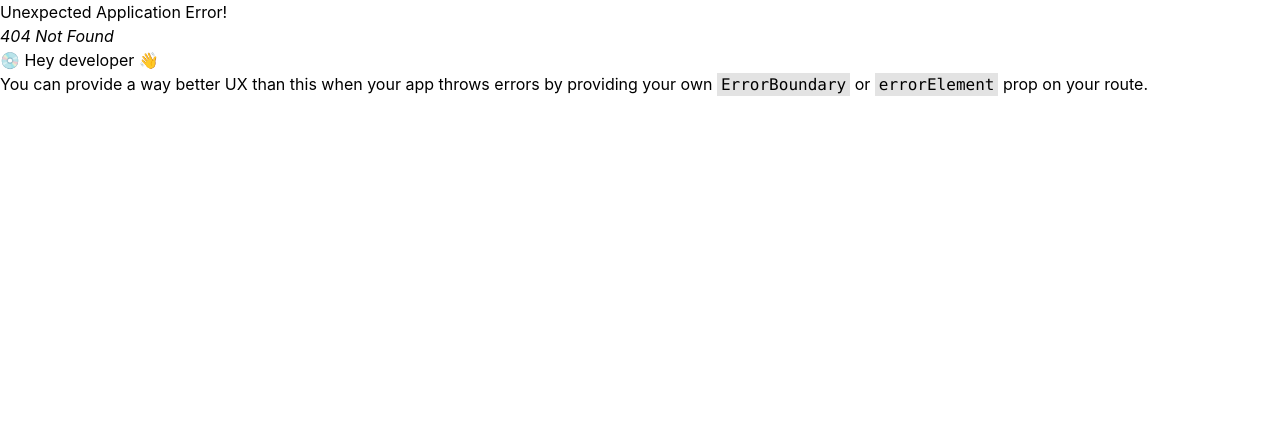
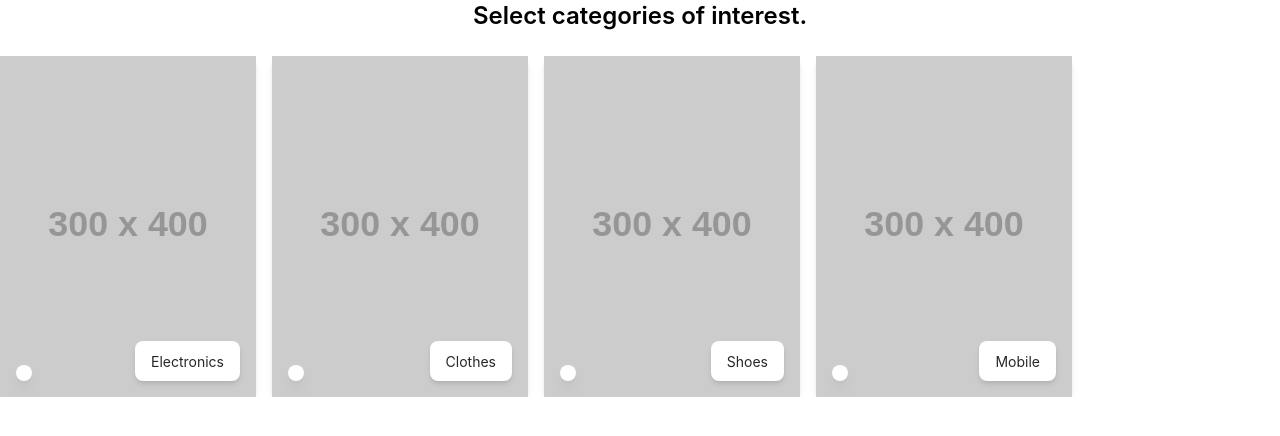
Before and after one commit to padi-corextreme/padi-user-portal, a React (Create React App) app: page /interest in a window 1280 px wide. Before the commit this address had no page. Shown: the top 436 px of the page. Built offline with nearby package versions, Linux system fonts and the light colour scheme.

Commit message:
update with wishlist store interest pages

```diff
--- a/src/App.js
+++ b/src/App.js
@@ -11,6 +11,8 @@ import LoginPage from './sections/loginPage';
 import SplashScreen from './sections/SplashScreen';
 import HomePage from './pages/home/HomePage';
 import ProfilePage from './pages/profile/profile';
+import WishlistPage from './pages/home/wishlistPage/wishlistPage';
+import InterestPage from './pages/interest/interestPage';
 
 const router = createBrowserRouter([
   { path: "/", element: <SplashScreen /> },
@@ -19,7 +21,9 @@ const router = createBrowserRouter([
   { path: "/onboarding", element: <OnboardingPage/> },
   { path: "/interestoptions", element: <InterestOptionPage/> },
   { path: "/Home", element: <HomePage /> },
-  { path: "/profile", element: <ProfilePage /> }
+  { path: "/profile", element: <ProfilePage /> },
+  { path: "/wishlist", element: <WishlistPage /> },
+  { path: "/interest", element: <InterestPage /> }
 
 
 ]);
--- a/src/pages/home/HomePage.jsx
+++ b/src/pages/home/HomePage.jsx
@@ -4,6 +4,7 @@ import Navbar from '../../components/navbar/navbar';
 import AllCategoriesCard from '../../sections/homesections/AllCategories';
 import BestDealsCard from '../../sections/homesections/BestDeal';
 import DiscountCard from '../../sections/homesections/Discount';
+import Store from '../../sections/homesections/store';
 
 // Shared Tailwind CSS class strings
 const titleClass = 'text-lg font-semibold text-zinc-700 dark:text-zinc-300';
@@ -32,13 +33,7 @@ const HomePage = () => {
         </h1>
 
         <Section title="Point of Sale">
-          <div className="flex mt-2 space-x-2 overflow-x-auto">
-            <img src="https://placehold.co/80x80" alt="Store" className="rounded-lg" />
-            <img src="https://placehold.co/80x80" alt="Store" className="rounded-lg" />
-            <img src="https://placehold.co/80x80" alt="Store" className="rounded-lg" />
-            <img src="https://placehold.co/80x80" alt="Store" className="rounded-lg" />
-            <img src="https://placehold.co/80x80" alt="Store" className="rounded-lg" />
-          </div>
+          <Store />
         </Section>
 
         <Section title="Best deals">
--- a/src/pages/home/wishlistPage/wishlistPage.jsx
+++ b/src/pages/home/wishlistPage/wishlistPage.jsx
@@ -1,6 +1,7 @@
 import React, { useEffect, useRef } from 'react';
+import BestDealsCard from '../../../sections/homesections/BestDeal';
 
-const Wishlist = () => {
+const WishlistPage = () => {
   const firstCardRef = useRef(null);
 
   useEffect(() => {
@@ -68,7 +69,8 @@ const Wishlist = () => {
         </button>
       </div>
     </div>
+
   );
 };
 
-export default Wishlist;
+export default WishlistPage;
--- /dev/null
+++ b/src/pages/interest/interestPage.jsx
@@ -0,0 +1,51 @@
+import React, { useState } from 'react';
+
+const interestClasses = "group relative flex-none w-64 rounded-lg shadow-md";
+const buttonClasses = "absolute bottom-4 left-4 bg-white dark:bg-zinc-700 p-2 rounded-full shadow-lg";
+const tagClasses = "absolute bottom-4 right-4 bg-white dark:bg-zinc-700 py-2 px-4 rounded-lg shadow-md";
+const textClasses = "text-sm text-zinc-800 dark:text-zinc-200";
+
+const InterestPage = () => {
+  const categories = [
+    { name: 'Electronics' },
+    { name: 'Clothes' },
+    { name: 'Shoes' },
+    { name: 'Mobile' }
+  ];
+
+  const [selectedInterests, setSelectedInterests] = useState(Array(categories.length).fill(false));
+
+  const toggleInterest = (index) => {
+    const updatedInterests = [...selectedInterests];
+    updatedInterests[index] = !updatedInterests[index];
+    setSelectedInterests(updatedInterests);
+  };
+
+  return (
+    <>
+
+    <h2 className="text-2xl font-semibold text-center mb-6">Select categories of interest.</h2>
+    <div className="flex flex-row overflow-x-auto space-x-4">
+      {categories.map((category, index) => (
+        <div key={index} className={interestClasses}>
+          <img src={`https://placehold.co/300x400?text=${category.name}`} alt={category.name} />
+          <button className={buttonClasses} onClick={() => toggleInterest(index)}>
+            {selectedInterests[index] ? (
+              <svg xmlns="http://www.w3.org/2000/svg" fill="currentColor" viewBox="0 0 24 24" className="w-6 h-6 text-green-500">
+                <path strokeLinecap="round" strokeLinejoin="round" strokeWidth="2" d="M5 13l4 4L19 7" />
+              </svg>
+            ) : null}
+          </button>
+          <div className={tagClasses}>
+            <span className={textClasses}>{category.name}</span>
+          </div>
+        </div>
+      ))}
+    </div>
+
+
+    </>
+  );
+};
+
+export default InterestPage;
--- a/src/sections/homesections/store.jsx
+++ b/src/sections/homesections/store.jsx
@@ -1,12 +1,6 @@
 import React from 'react'
 import logo from '../../assets/images/Carrefour-logo.png';
 import imagee from '../../assets/images/headphones.png';
-
-
-
-
-
-
 
 
 const Store = () => {
```
